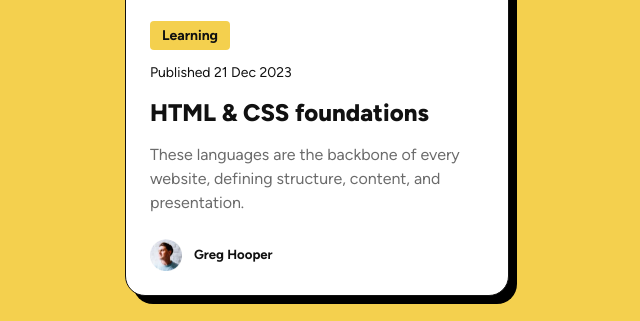
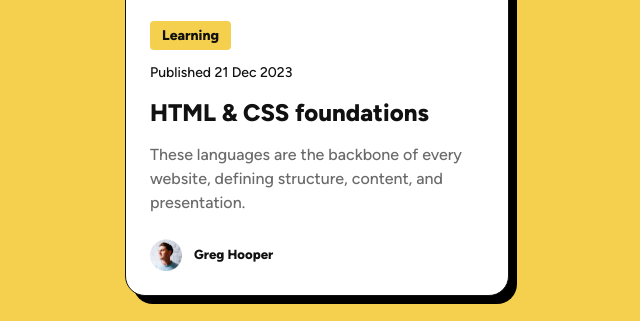
Before and after one commit to rkrhlikar/frontend-mentor, a plain HTML site: page 002-blog-preview-card/index.html in a window 1280 px wide. Shown: the part 350-671 px from the top of the page, 323-963 px from the left. Drawn offline with Linux system fonts and the light colour scheme.

Commit message:
Fix font weights in blog preview card implementation

```diff
--- a/002-blog-preview-card/index.html
+++ b/002-blog-preview-card/index.html
@@ -24,6 +24,7 @@
       --gray-500: #6b6b6b;
 
       font-family: Figtree;
+      font-weight: 500;
       color: var(--gray-950);
       line-height: 1.5;
     }
@@ -90,7 +91,7 @@
 
         /* Grow font-size from min to max between viewport widths 380px - 420px */
         font-size: clamp(0.75rem, calc(0.75rem + 5 * (1vw - 3.8px)), 0.875rem);
-        font-weight: bold;
+        font-weight: 800;
       }
 
       .publish_date {
@@ -122,8 +123,8 @@
         align-items: center;
         gap: 0.75rem;
 
-        font-weight: bold;
         font-size: 0.825rem;
+        font-weight: 800;
 
         &::before {
           width: 2rem;
```
